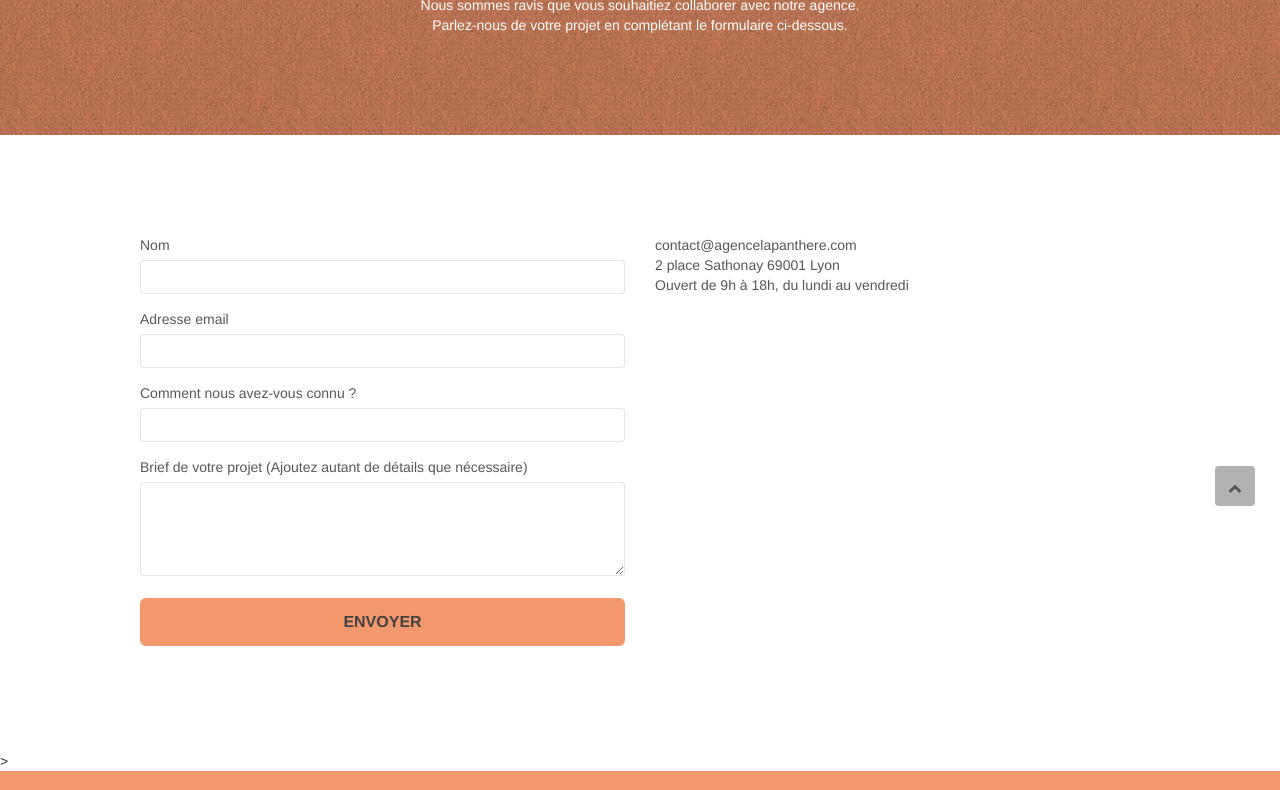
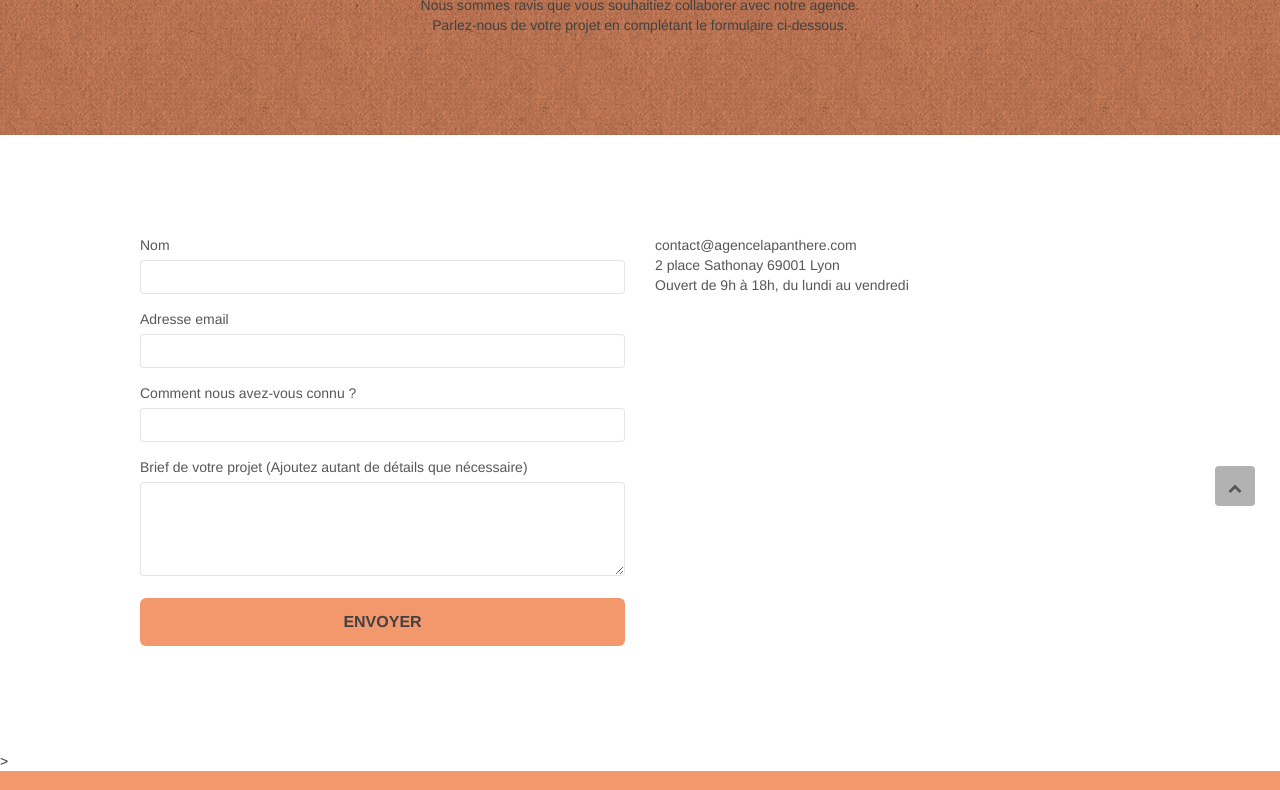
Before and after one commit to Azaghaal/P4_SEO, a plain HTML site: page contact.html in a window 1280 px wide. Shown: the part 269-1059 px from the top of the page. Drawn offline with Linux system fonts and the light colour scheme; files that its build step writes are made by us from their sources.

Commit message:
checklist accéssibilité : contraste

```diff
--- a/contact.html
+++ b/contact.html
@@ -61,10 +61,10 @@
 	<div class="container bloc-lg">
 		<div class="row">
 			<div class="col-sm-12">
-				<h1 class="text-center hero-bloc-text tc-white">
+				<h1 class="text-center hero-bloc-text tc-gray">
 					Parlons web design !
 				</h1>
-				<p class="text-center mg-lg tc-white tight-width-whitespace">
+				<p class="text-center mg-lg tc-gray tight-width-whitespace">
 					Nous sommes ravis que vous souhaitiez collaborer avec notre agence.<br>
 					Parlez-nous de votre projet en complétant le formulaire ci-dessous.
 				</p>
--- a/style.css
+++ b/style.css
@@ -469,6 +469,10 @@ h1 {
     color: #fff!important;
 }
 
+.tc-gray {
+    color: #424242!important;
+}
+
 .btn-atomic-tangerine {
     background: #F3976C;
     color: #424242!important;
```
Also changed, not shown: style.min.css.
